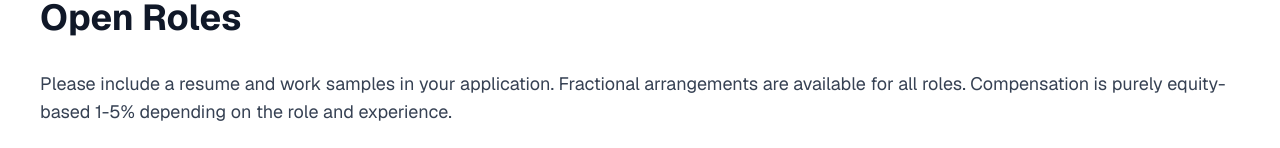
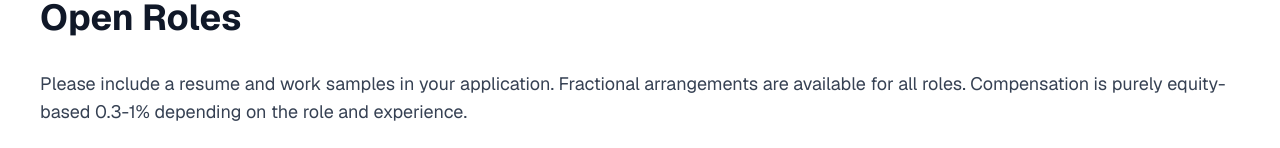
Before and after one commit to amva13/aplikosite, a Next.js app: page /jobs in a window 1280 px wide. Shown: the part 122-270 px from the top of the page. Built offline with nearby package versions, Linux system fonts and the light colour scheme.

Commit message:
Update page.tsx

```diff
--- a/src/app/jobs/page.tsx
+++ b/src/app/jobs/page.tsx
@@ -23,7 +23,7 @@ export default async function JobsPage() {
       <div className="px-10 py-10 bg-white text-gray-900 font-sans ">
         <h2 className="text-4xl font-bold mb-8">Open Roles</h2>
         <p className="text-lg text-gray-700 mb-6">
-            Please include a resume and work samples in your application. Fractional arrangements are available for all roles. Compensation is purely equity-based 1-5% depending on the role and experience.
+            Please include a resume and work samples in your application. Fractional arrangements are available for all roles. Compensation is purely equity-based 0.3-1% depending on the role and experience.
         </p>
         <div className="space-y-6">
           {jobs.map((job, idx) => (
```
